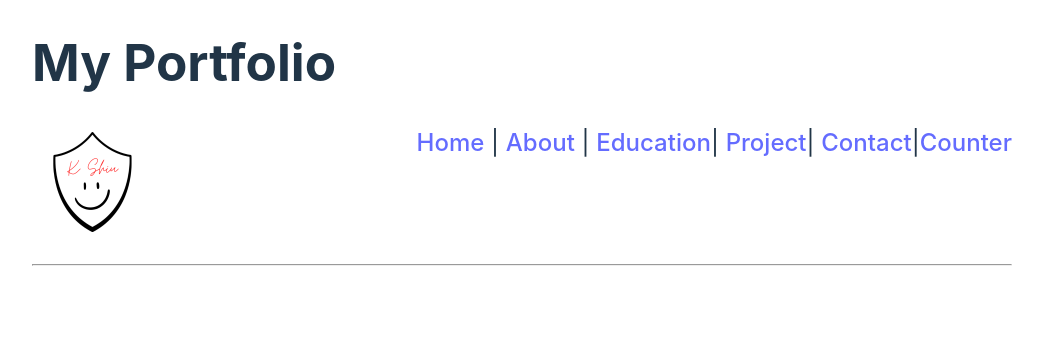
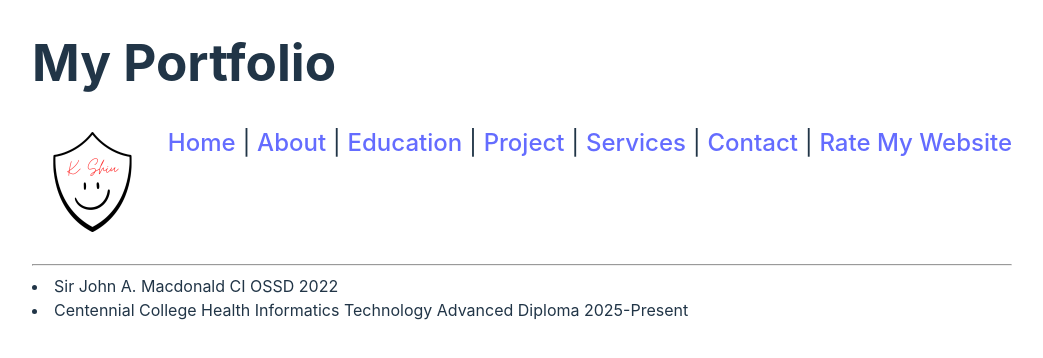
Before and after one commit to KerrickShiu/Portfolio-Assignment-Centennial, a React (Vite) app in the folder client/: page /services in a window 1280 px wide. Shown: the top 358 px of the page, without its empty margins (118-1161 px from the left). Built offline with nearby package versions, Linux system fonts and the light colour scheme.

Commit message:
Added a Services page, bare bones still

```diff
--- a/client/MainRouter.jsx
+++ b/client/MainRouter.jsx
@@ -5,6 +5,7 @@ import About from './src/about'
 import Contact from './src/contact'
 import Education from './src/education'
 import Project from './src/project'
+import Services from './src/services'
 import Layout from './components/layout'
 import Counter from './src/counter'
 const MainRouter = () => {
@@ -15,6 +16,7 @@ return (<div>
 <Route exact path="/about" element={<About />} />
 <Route exact path="/education" element={<Education />} />
 <Route exact path="/project" element={<Project />} />
+<Route exact path="/services" element={<Services />} />
 <Route exact path="/contact" element={<Contact />} />
 <Route exact path="/counter" element={<Counter />} />
 </Routes>
--- a/client/components/Layout.jsx
+++ b/client/components/Layout.jsx
@@ -9,9 +9,9 @@ return (
 <img src={logo} length ='125em'width='125em'></img>
 <nav>
 <Link to="/">Home</Link> | <Link to="/about">About</Link> | <Link
-to="/education">Education</Link>| <Link to="/project">Project</Link>| <Link
-to="/contact">Contact</Link>|<Link
-to="/counter">Counter</Link>
+to="/education">Education</Link> | <Link to="/project">Project</Link> | <Link to="/services">Services</Link> | <Link
+to="/contact">Contact</Link> | <Link
+to="/counter">Rate My Website</Link>
 </nav>
 <br/>
 <hr />
--- /dev/null
+++ b/client/src/services.jsx
@@ -0,0 +1,8 @@
+export default function Services() {
+return (
+<div>
+<li>Sir John A. Macdonald CI OSSD 2022</li>
+<li>Centennial College Health Informatics Technology Advanced Diploma 2025-Present</li>
+</div>
+);
+}
```
